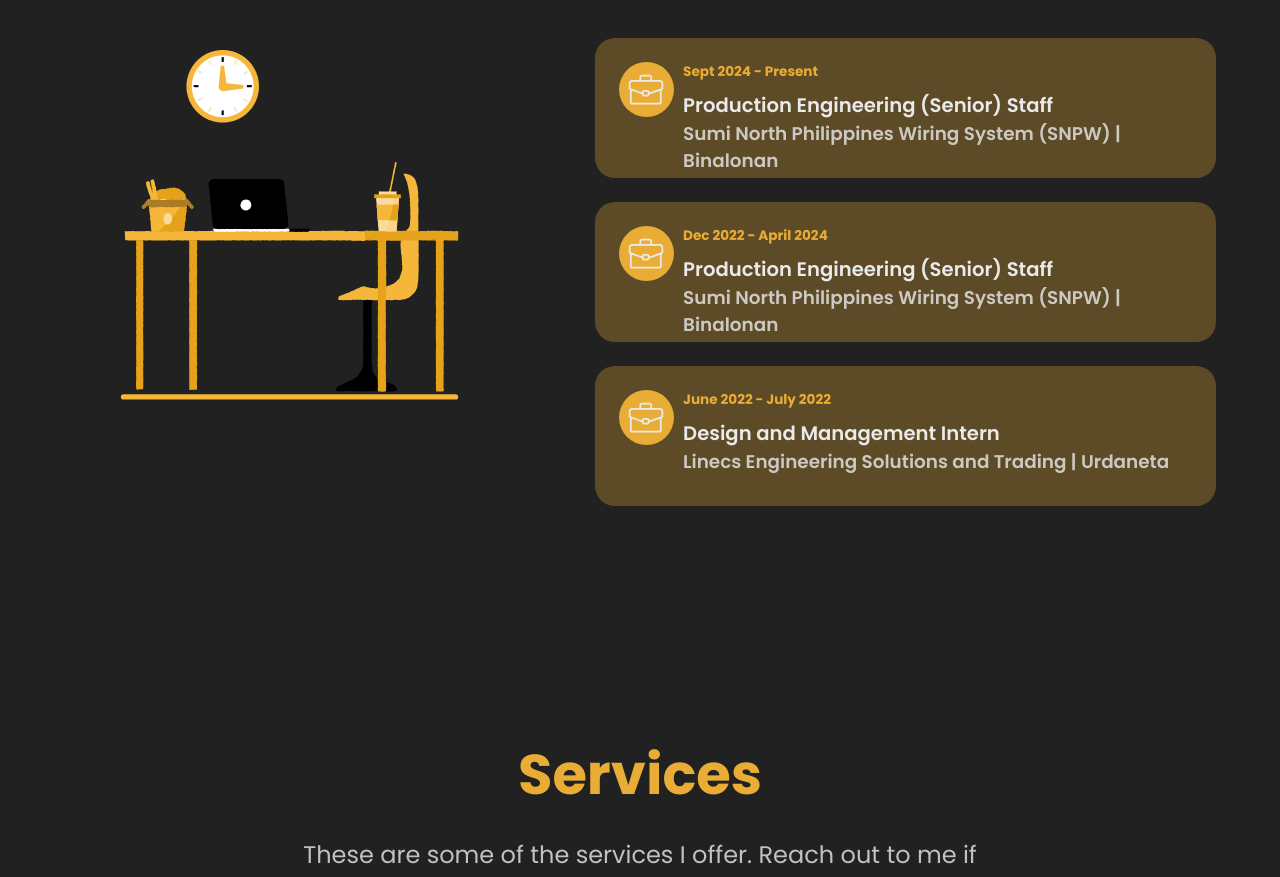
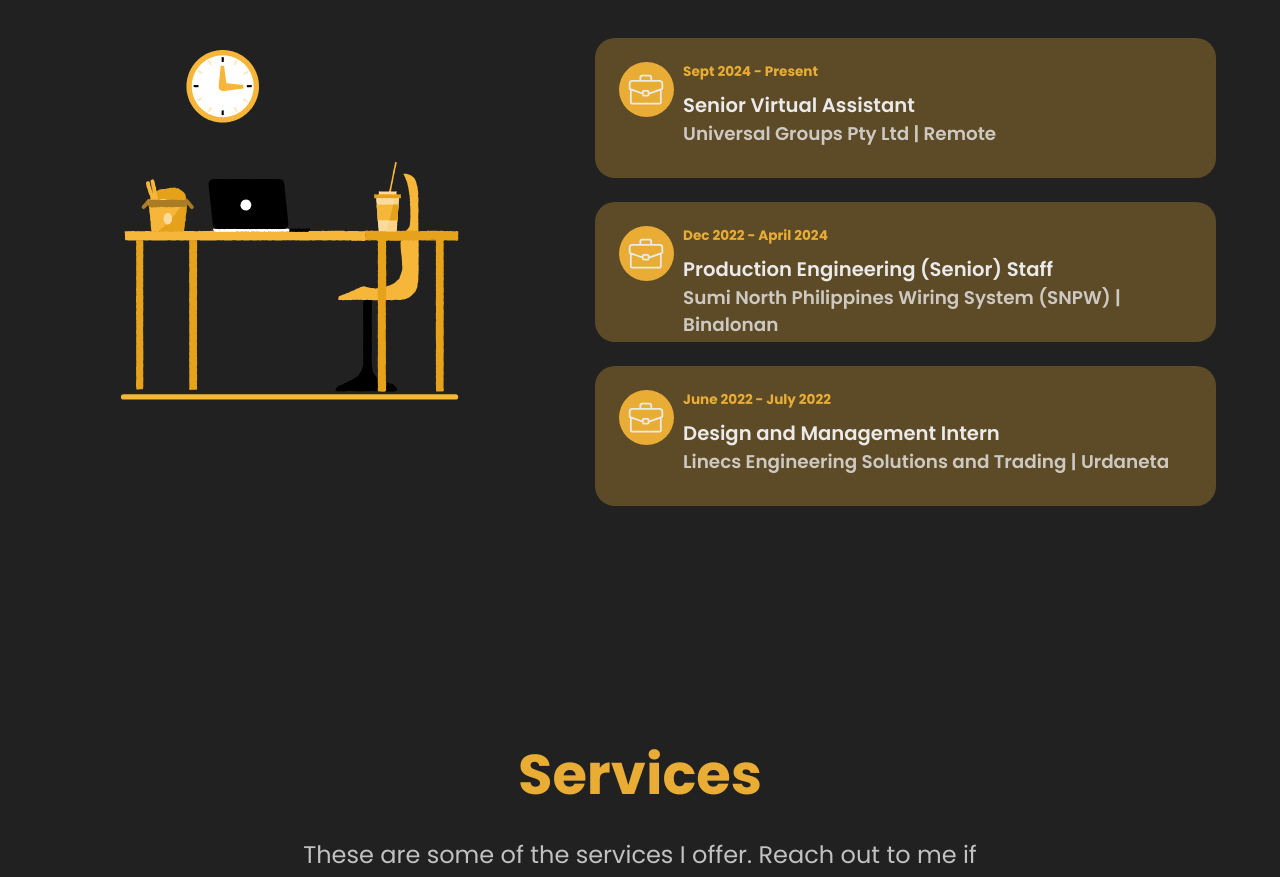
Before and after one commit to juvylizaangelo/juvylizaangelo.github.io, a React (Create React App) app: page / in a window 1280 px wide. Shown: the part 2991-3868 px from the top of the page. Built offline with nearby package versions, Linux system fonts and the light colour scheme; a web font is replaced by a local one.

Commit message:
Update experienceData.js

```diff
--- a/src/data/experienceData.js
+++ b/src/data/experienceData.js
@@ -1,8 +1,8 @@
 export const experienceData = [
     {
         id: 1,
-        company: 'Sumi North Philippines Wiring System (SNPW) | Binalonan',
-        jobtitle: ' Production Engineering (Senior) Staff',
+        company: 'Universal Groups Pty Ltd | Remote',
+        jobtitle: ' Senior Virtual Assistant',
         startYear: 'Sept 2024 ',
         endYear: ' Present'
     },
```
